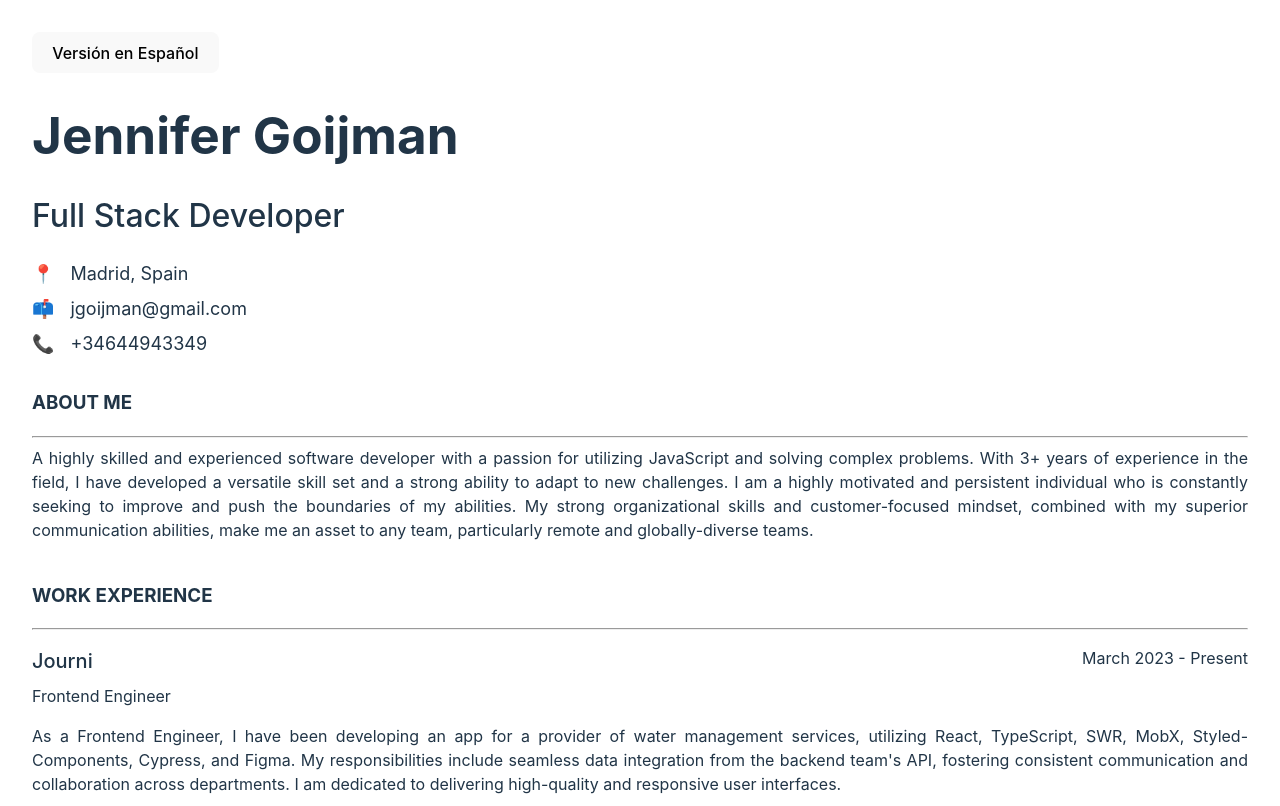
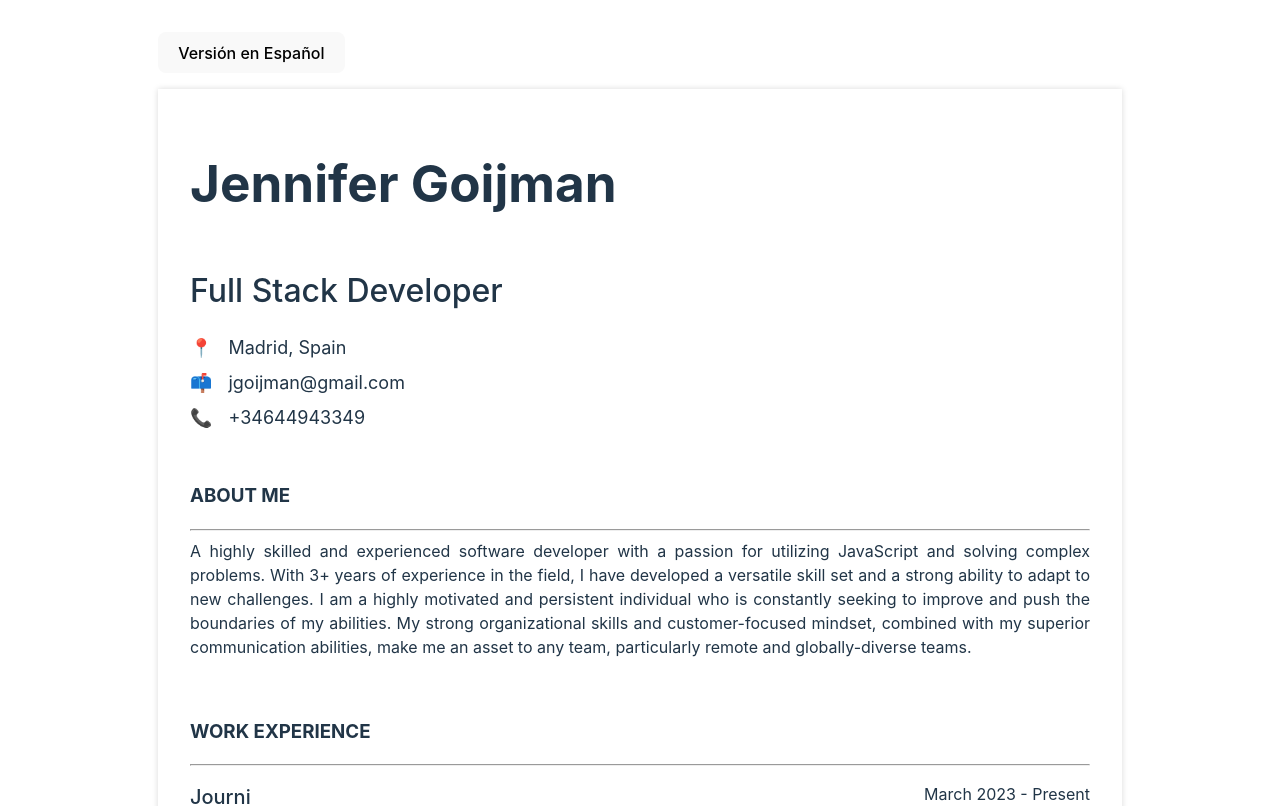
Before and after one commit to JenniferGoijman/cv-jennifergoijman, a React (Vite) app: page / in a window 1280 px wide. Shown: the top 806 px of the page. Built offline with nearby package versions, Linux system fonts and the light colour scheme.

Commit message:
style: MainContainer

```diff
--- /dev/null
+++ b/src/App.styled.ts
@@ -0,0 +1,15 @@
+import styled from 'styled-components';
+
+export const MainContainer = styled.div`
+  display: flex;
+  flex-flow: column;
+  max-width: 900px;
+  max-height: 2200px;
+  margin: 0 auto;
+  padding: 0;
+
+  @media (min-width: 768px) {
+    padding: 32px;
+    box-shadow: 0 0 6px rgba(0, 0, 0, 0.15);
+  }
+`
--- a/src/App.tsx
+++ b/src/App.tsx
@@ -5,6 +5,7 @@ import { Section } from './components/common/Section/Section'
 import { Languages } from './components/Languages/Languages'
 import { Jobs } from './components/Jobs/Jobs'
 import { Education } from './components/Education/Education'
+import { MainContainer } from './App.styled'
 
 
 function App() {
@@ -14,10 +15,11 @@ function App() {
 
   return (
     <>
-      <button onClick={() => i18n.changeLanguage(language === 'en' ? 'es' : 'en')}>
+      <button onClick={() => i18n.changeLanguage(language === 'en' ? 'es' : 'en')} style={{ marginBottom: 16 }}>
         {language === 'en' ? 'Versión en Español' : 'English Version'}
       </button>
 
+      <MainContainer>
         <h1>Jennifer Goijman</h1>
 
         <PersonalInformation />
@@ -37,6 +39,7 @@ function App() {
         <Section title="Languages">
           <Languages />
         </Section>
+      </MainContainer>
     </>
   )
 }
```
Lines whose indentation alone changed are shown as unchanged.
